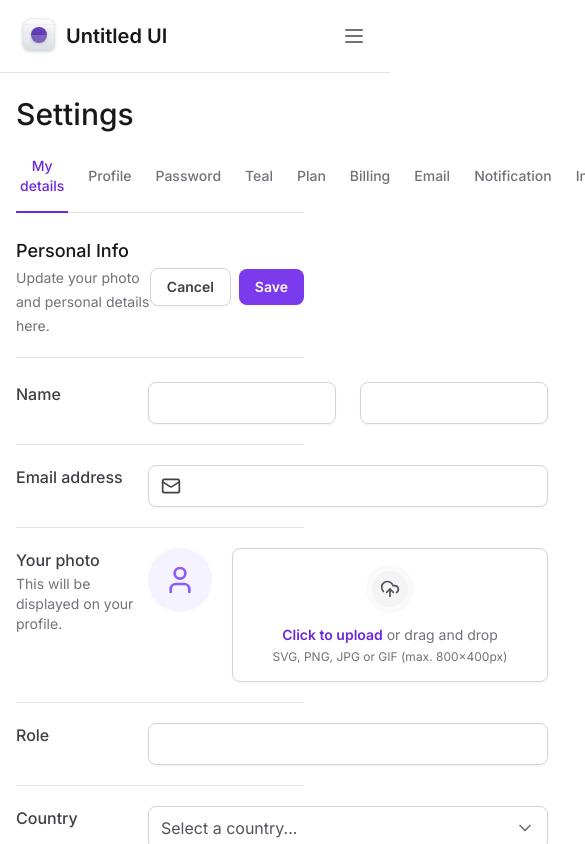
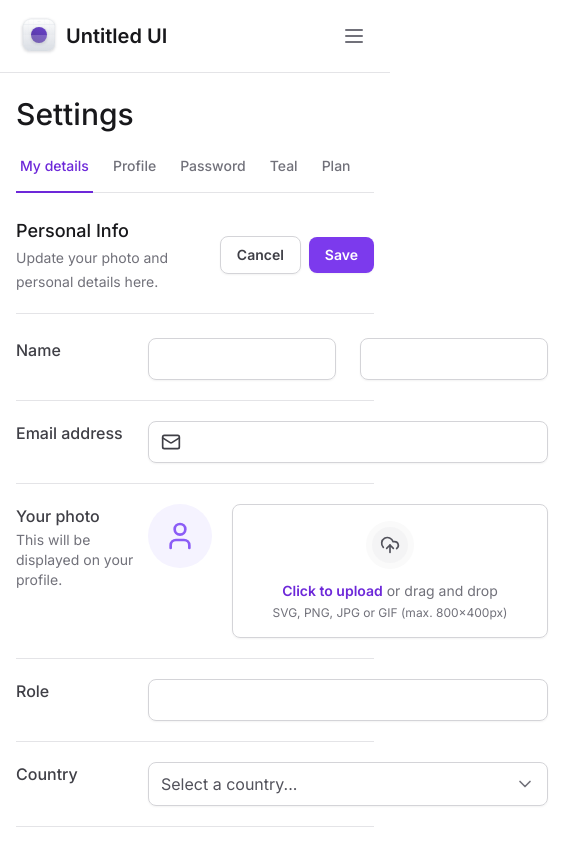
Before and after one commit to AdrielGarciaS/tailwind-next, a Next.js app: page / in a window 390 px wide. Shown: the top 844 px of the page, 585 px wide, since content can reach past the window. Built offline with nearby package versions, Linux system fonts and the light colour scheme.

Commit message:
feat: add scroll to tabs responsiveness

```diff
--- a/package.json
+++ b/package.json
@@ -11,6 +11,7 @@
   "dependencies": {
     "@formkit/auto-animate": "^0.8.2",
     "@radix-ui/react-collapsible": "^1.1.10",
+    "@radix-ui/react-scroll-area": "^1.2.8",
     "@radix-ui/react-select": "^2.1.6",
     "@radix-ui/react-tabs": "^1.0.4",
     "framer-motion": "^11.0.8",
--- a/src/app/layout.tsx
+++ b/src/app/layout.tsx
@@ -18,10 +18,10 @@
   return (
     <html lang="en" className="antialiased">
       <body className={inter.className}>
-        <div className="grid min-h-screen grid-cols-app">
+        <div className="min-h-screen lg:grid lg:grid-cols-app">
           <Sidebar />
 
-          <main className="px-4 pb-12 pt-24 lg:col-start-2 lg:px-8 lg:pb-12 lg:pt-8">
+          <main className="max-w-[100vw] px-4 pb-12 pt-24 lg:col-start-2 lg:px-8 lg:pb-12 lg:pt-8">
             {children}
           </main>
         </div>
--- a/src/components/SettingsTabs/TabItem.tsx
+++ b/src/components/SettingsTabs/TabItem.tsx
@@ -15,7 +15,7 @@
       className="group relative px-1 pb-4 text-sm font-medium text-zinc-500 outline-none hover:text-violet-700 data-[state=active]:text-violet-700"
       value={value}
     >
-      <span className="rounded group-focus-visible:ring-2 group-focus-visible:ring-violet-400 group-focus-visible:ring-offset-4">
+      <span className="whitespace-nowrap rounded group-focus-visible:ring-2 group-focus-visible:ring-violet-400 group-focus-visible:ring-offset-4">
         {title}
       </span>
 
--- a/src/components/SettingsTabs/index.tsx
+++ b/src/components/SettingsTabs/index.tsx
@@ -2,6 +2,7 @@
 
 import { useState } from 'react'
 import * as Tabs from '@radix-ui/react-tabs'
+import * as ScrollArea from '@radix-ui/react-scroll-area'
 
 import { TabItem } from './TabItem'
 
@@ -10,6 +11,8 @@
 
   return (
     <Tabs.Root value={currentTab} onValueChange={setCurrentTab}>
+      <ScrollArea.Root className="w-full" type="scroll">
+        <ScrollArea.Viewport className="w-full overflow-x-scroll">
           <Tabs.List className="mt-6 flex w-full items-center gap-4 border-b border-zinc-200">
             <TabItem
               value="tab-1"
@@ -62,6 +65,15 @@
               isSelected={currentTab === 'tab-10'}
             />
           </Tabs.List>
+        </ScrollArea.Viewport>
+
+        <ScrollArea.Scrollbar
+          className="flex h-0.5 translate-y-1.5 touch-none select-none flex-col bg-zinc-100"
+          orientation="horizontal"
+        >
+          <ScrollArea.Thumb className="relative flex-1 rounded-lg bg-zinc-300" />
+        </ScrollArea.Scrollbar>
+      </ScrollArea.Root>
     </Tabs.Root>
   )
 }
```
Also changed, not shown: 1 other file (tests, documents, lock files or other folders). Lines whose indentation alone changed are shown as unchanged.
